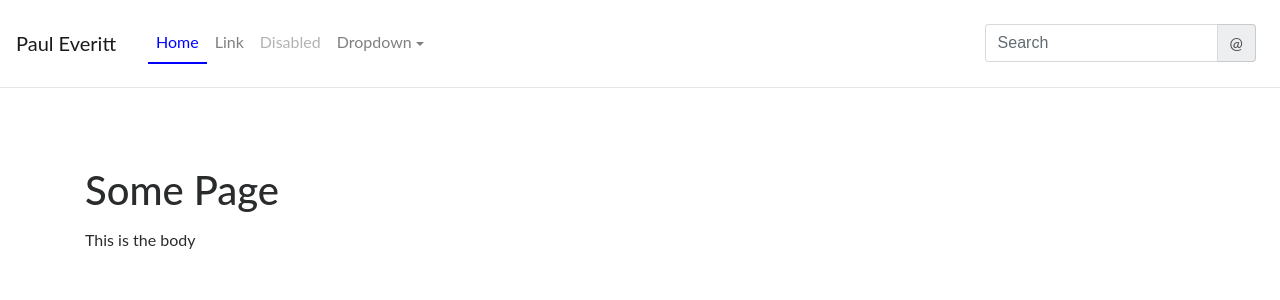
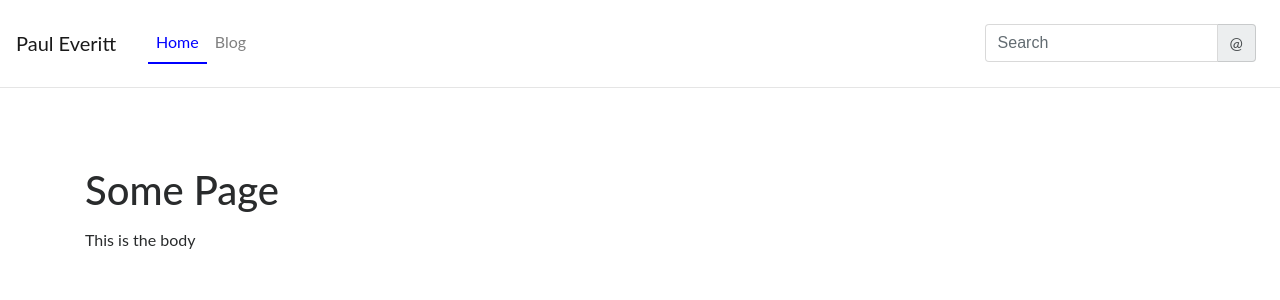
Before and after one commit to pauleveritt/kaybee_theme, a Flask app: page / in a window 1280 px wide. Shown: the top 300 px of the page. Run offline with Flask 2, Linux system fonts and the light colour scheme; parts of the project's set-up code (start-up, migrations or seed data) failed here and were passed over; some libraries are stand-ins or nearby versions.

Commit message:
Navigation.

```diff
--- a/kaybee_theme/dev_app.py
+++ b/kaybee_theme/dev_app.py
@@ -43,7 +43,10 @@ def register_site_sphinx():
 def index():
     return render_template(
         'page.html',
-        page=Page(body=Markup('<p>This is the body</p>'))
+        page=Page(
+            section='Home',
+            body=Markup('<p>This is the body</p>')
+        )
     )
 
 
--- a/kaybee_theme/fake_kaybee_api.py
+++ b/kaybee_theme/fake_kaybee_api.py
@@ -15,14 +15,21 @@ class Page:
     """ The current file that is being rendered. """
     title = 'Some Page'
     titlesuffix = 'Some Suffix'
+    active = ''
 
-    def __init__(self, body: str):
+    def __init__(self, section: str, body: str):
+        self.section = section
         self.body = body
 
 
 
 class Site:
     """ Global data and config """
+
+    nav_menu = [
+        dict(title='Home', url='/'),
+        dict(title='Blog', url='/blog')
+    ]
 
     def __init__(self):
         pass
--- a/kaybee_theme/templates/layout.html
+++ b/kaybee_theme/templates/layout.html
@@ -29,25 +29,11 @@
 
     <div class="collapse navbar-collapse" id="navbarsExampleDefault">
         <ul class="navbar-nav mr-auto">
-            <li class="nav-item active">
-                <a class="nav-link" href="#">Home <span class="sr-only">(current)</span></a>
+            {% for nav in site.nav_menu %}
+            <li class="nav-item {{ 'active' if page.section == nav.title else '' }}">
+                <a class="nav-link" href="#">{{ nav.title }}</a>
             </li>
-            <li class="nav-item">
-                <a class="nav-link" href="#">Link</a>
-            </li>
-            <li class="nav-item">
-                <a class="nav-link disabled" href="#">Disabled</a>
-            </li>
-            <li class="nav-item dropdown">
-                <a class="nav-link dropdown-toggle" href="http://example.com"
-                   id="dropdown01" data-toggle="dropdown"
-                   aria-haspopup="true" aria-expanded="false">Dropdown</a>
-                <div class="dropdown-menu" aria-labelledby="dropdown01">
-                    <a class="dropdown-item" href="#">Action</a>
-                    <a class="dropdown-item" href="#">Another action</a>
-                    <a class="dropdown-item" href="#">Something else here</a>
-                </div>
-            </li>
+            {% endfor %}
         </ul>
         <form class="form-inline my-2 my-lg-0">
             <div class="input-group mb-2 mr-sm-2 mb-sm-0">
--- a/package.json
+++ b/package.json
@@ -19,6 +19,7 @@
   "homepage": "https://github.com/pauleveritt/kaybee_theme#readme",
   "dependencies": {
     "bootstrap": "^4.0.0-alpha.6",
+    "font-awesome": "^4.7.0",
     "jquery": "^3.1.1",
     "tether": "^1.4.0"
   },
```
